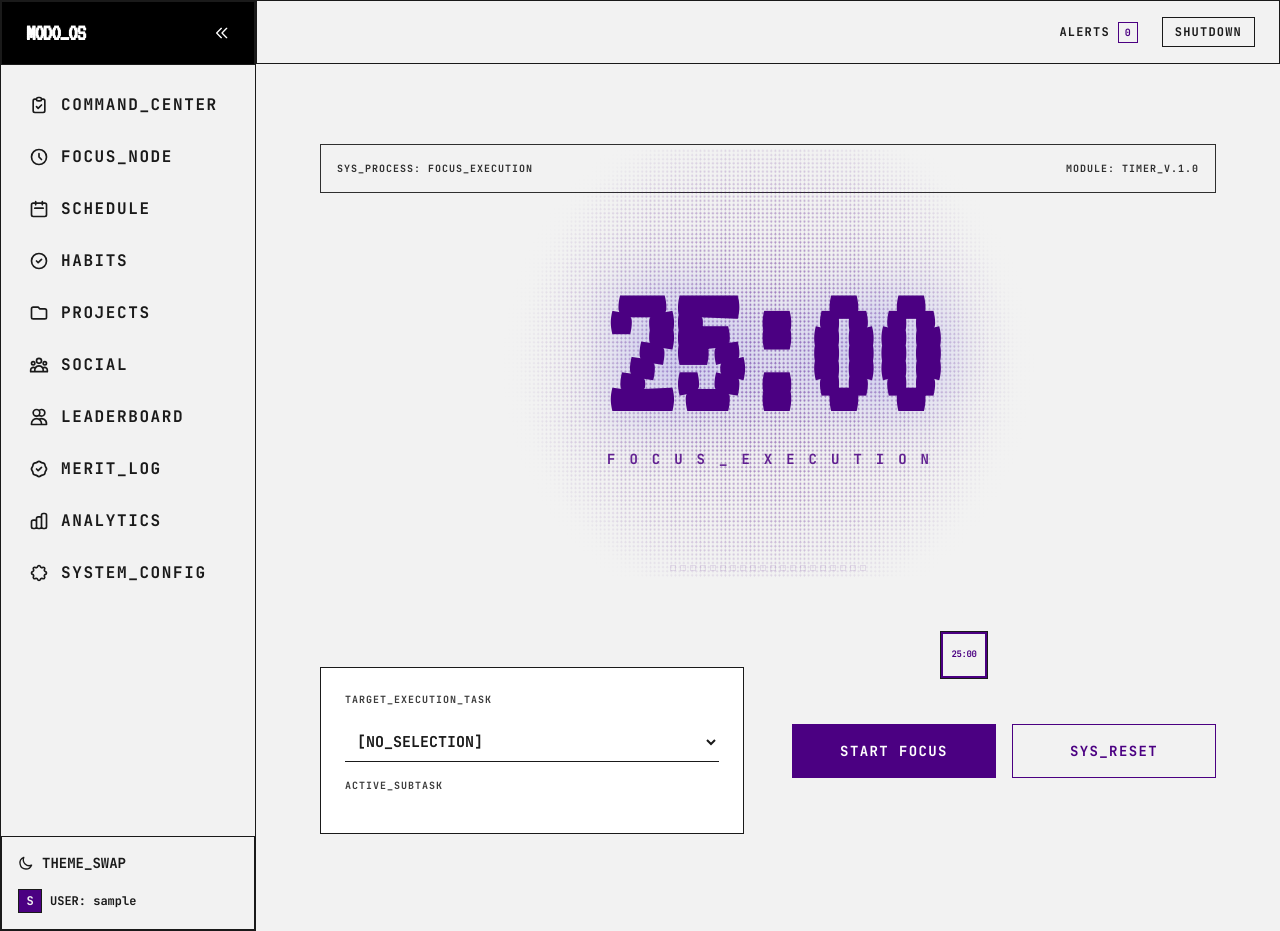
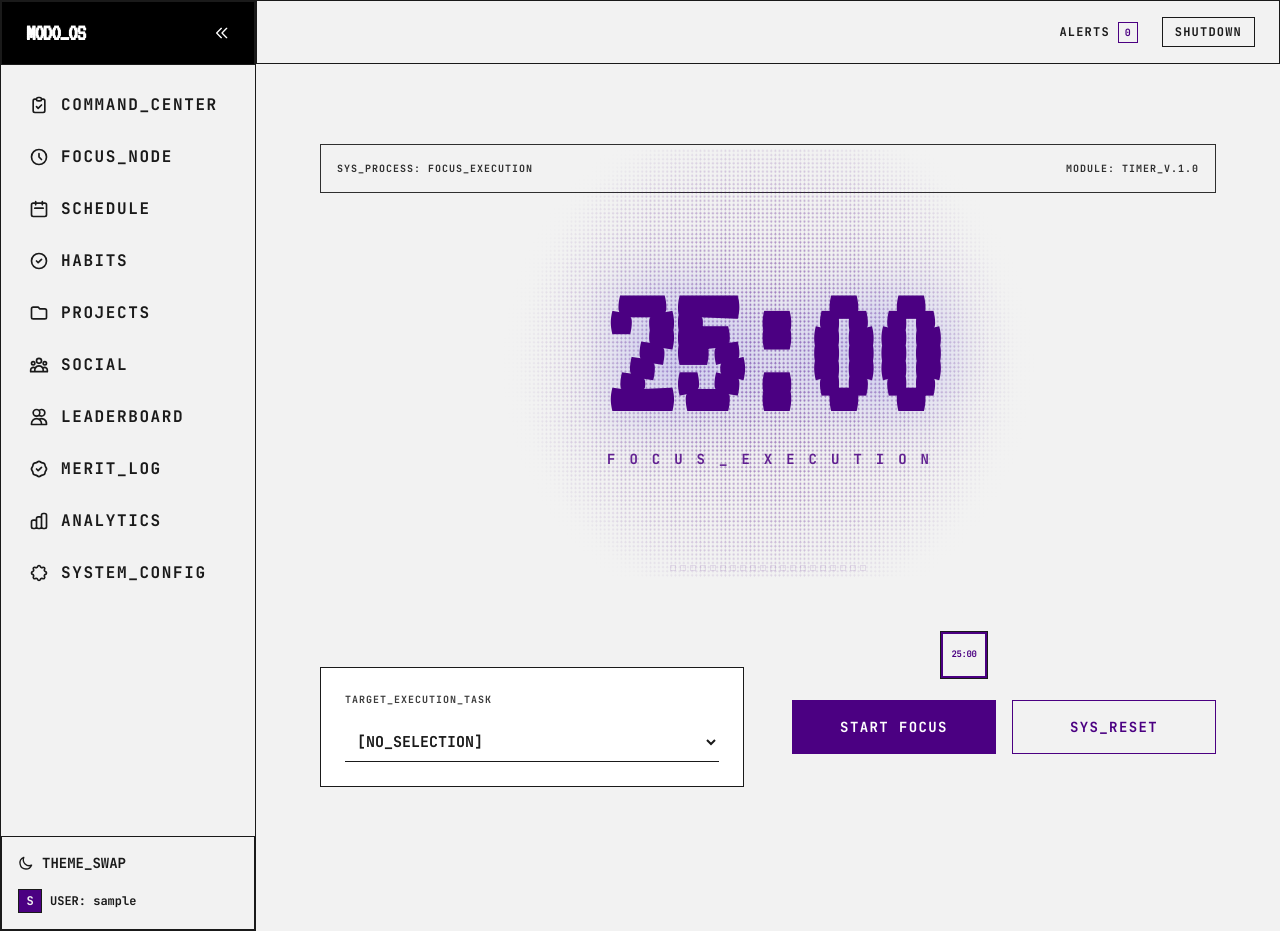
Before and after one commit to adnair2024/modo, a Flask app: page /timer in a window 1280 px wide. Run offline with Flask 3, Linux system fonts and the light colour scheme; the visitor is signed in with stand-in values (Sample User, id 1); data comes from the database, SQL or seed files in the repository; data that the repository does not hold is empty; some libraries are stand-ins or nearby versions.

Commit message:
Fix: Subtask container visibility and timer start reliability
- Ensure page-timer-subtask-container is shown/hidden based on subtask availability.
- Improve currentTaskId capture in startTimer.
- Final stability cleanup for timer.js.

```diff
--- a/static/js/timer.js
+++ b/static/js/timer.js
@@ -182,6 +182,8 @@ document.addEventListener('DOMContentLoaded', () => {
             currentSubtaskId = selectedSubtaskId;
             localStorage.setItem('timerSubtask', currentSubtaskId);
         }
+        const container = document.getElementById('page-timer-subtask-container');
+        if (container) container.classList.toggle('hidden', incompleteSubtasks.length === 0);
         selects.forEach(select => {
             if (!select) return;
             if (incompleteSubtasks.length === 0) {
--- a/templates/timer.html
+++ b/templates/timer.html
@@ -40,9 +40,9 @@
                     {% endfor %}
                 </select>
             </div>
-            <div id="page-timer-subtask-container">
+            <div id="page-timer-subtask-container" class="hidden">
                 <label class="block text-[10px] font-bold opacity-50 uppercase mb-4 tracking-widest">Active_Subtask</label>
-                <select id="page-timer-subtask" class="noir-input w-full font-bold uppercase bg-transparent hidden">
+                <select id="page-timer-subtask" class="noir-input w-full font-bold uppercase bg-transparent">
                     <option value="">[NO_SUBTASK_SELECTED]</option>
                 </select>
             </div>
```
